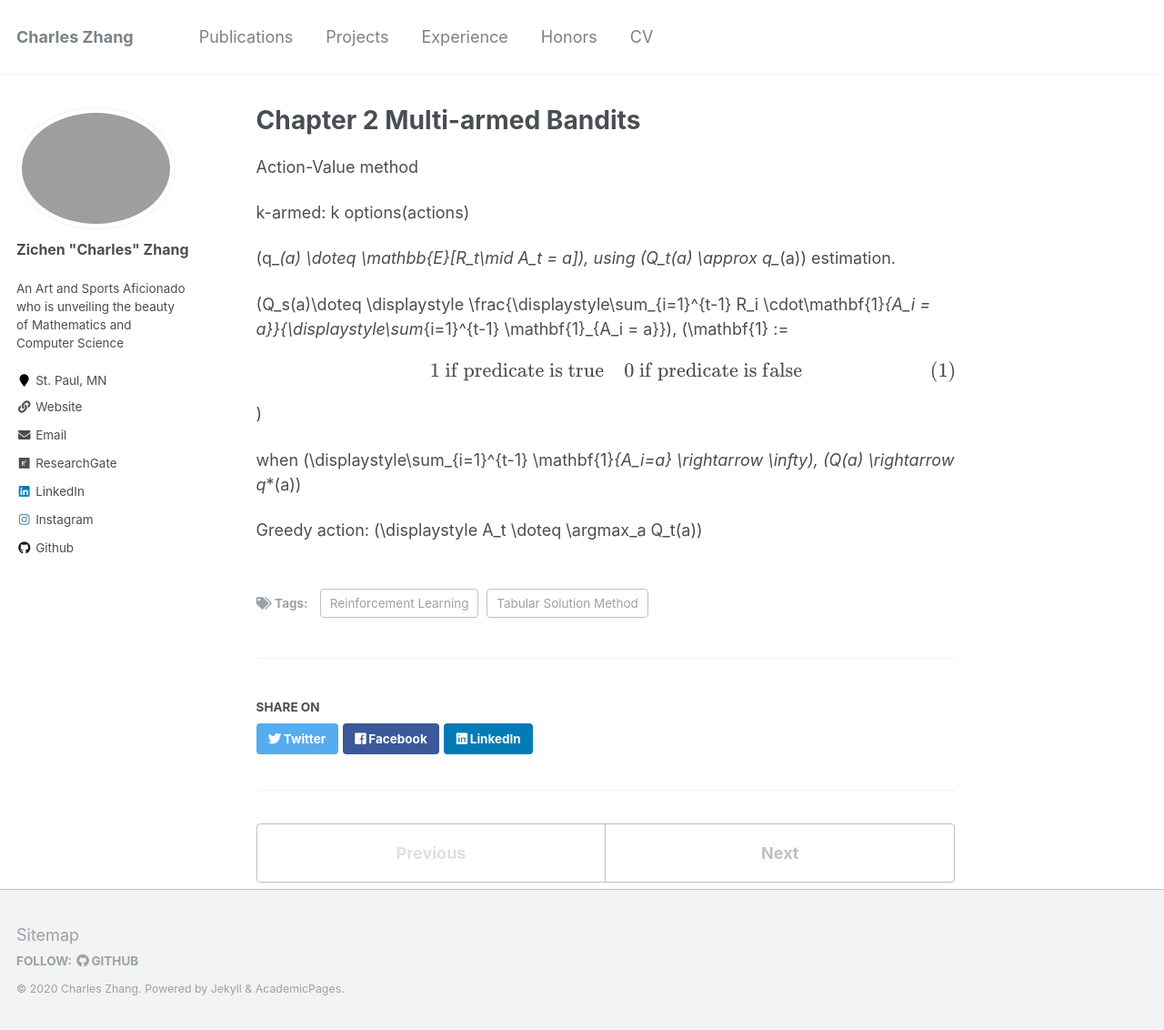
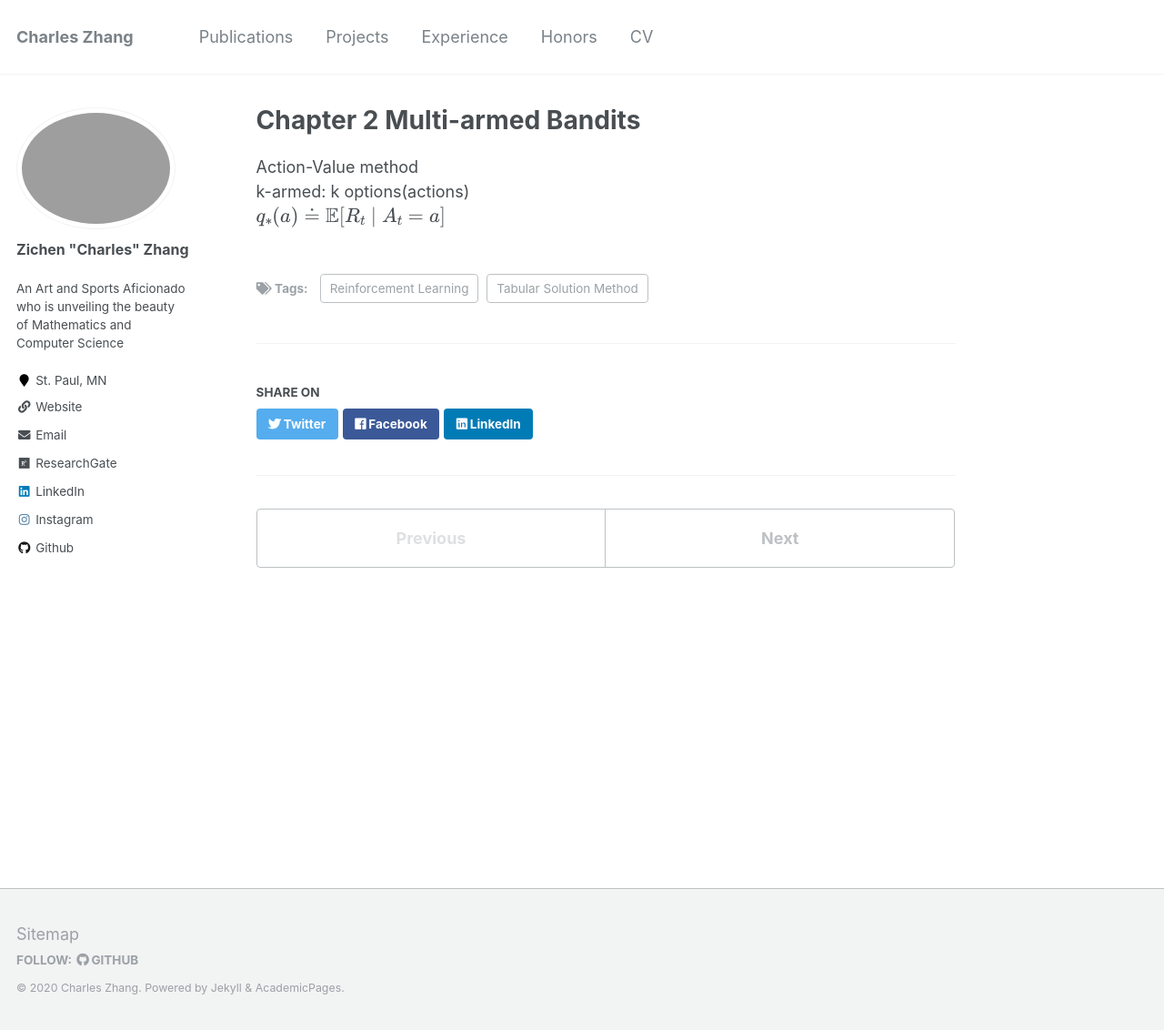
Before and after one commit to zcczhang/zcczhang.github.io, a Jekyll site: the page built from _rl/Multi-armed-Bandits.md, in a window 1280 px wide and 1132 px high. Shown: the whole window at 91% size. Built offline with Jekyll 4.4.1, drawn with Linux system fonts in a browser that asks for light colours; formulas are drawn with MathJax 3.

Commit message:
Update Multi-armed-Bandits.md

```diff
--- a/_rl/Multi-armed-Bandits.md
+++ b/_rl/Multi-armed-Bandits.md
@@ -8,20 +8,25 @@
 date: "2020-12-01"
 ---
 
-Action-Value method
+<html>
+<head>
+  <meta charset="utf-8">
+  <meta name="viewport" content="width=device-width">
+  <title>MathJax example</title>
+  <script src="https://polyfill.io/v3/polyfill.min.js?features=es6"></script>
+  <script id="MathJax-script" async
+          src="https://cdn.jsdelivr.net/npm/mathjax@3/es5/tex-mml-chtml.js">
+  </script>
+</head>
+<body>
+<p>
+  Action-Value method<br>
+  k-armed: k options(actions)<br>
+  \(q_*(a) \doteq \mathbb{E}[R_t\mid A_t = a]\)
 
-k-armed: k options(actions)
-
-\(q_*(a) \doteq \mathbb{E}[R_t\mid A_t = a]\), using \(Q_t(a) \approx q_*(a)\) estimation.
-
-\(Q_s(a)\doteq \displaystyle \frac{\displaystyle\sum_{i=1}^{t-1} R_i \cdot\mathbf{1}_{A_i = a}}{\displaystyle\sum_{i=1}^{t-1}  \mathbf{1}_{A_i = a}}\), \(\mathbf{1} := \begin{array}{c}
-     & 1 \text{ if predicate is true} \\
-     & 0 \text{ if predicate is false}
-\end{array}\)
-
-when \(\displaystyle\sum_{i=1}^{t-1} \mathbf{1}_{A_i=a} \rightarrow \infty\), \(Q(a) \rightarrow q_*(a)\)
-
-Greedy action: \(\displaystyle A_t \doteq \argmax_a Q_t(a)\)
+</p>
+</body>
+</html>
 
 
 <!--Action-Value method
```
